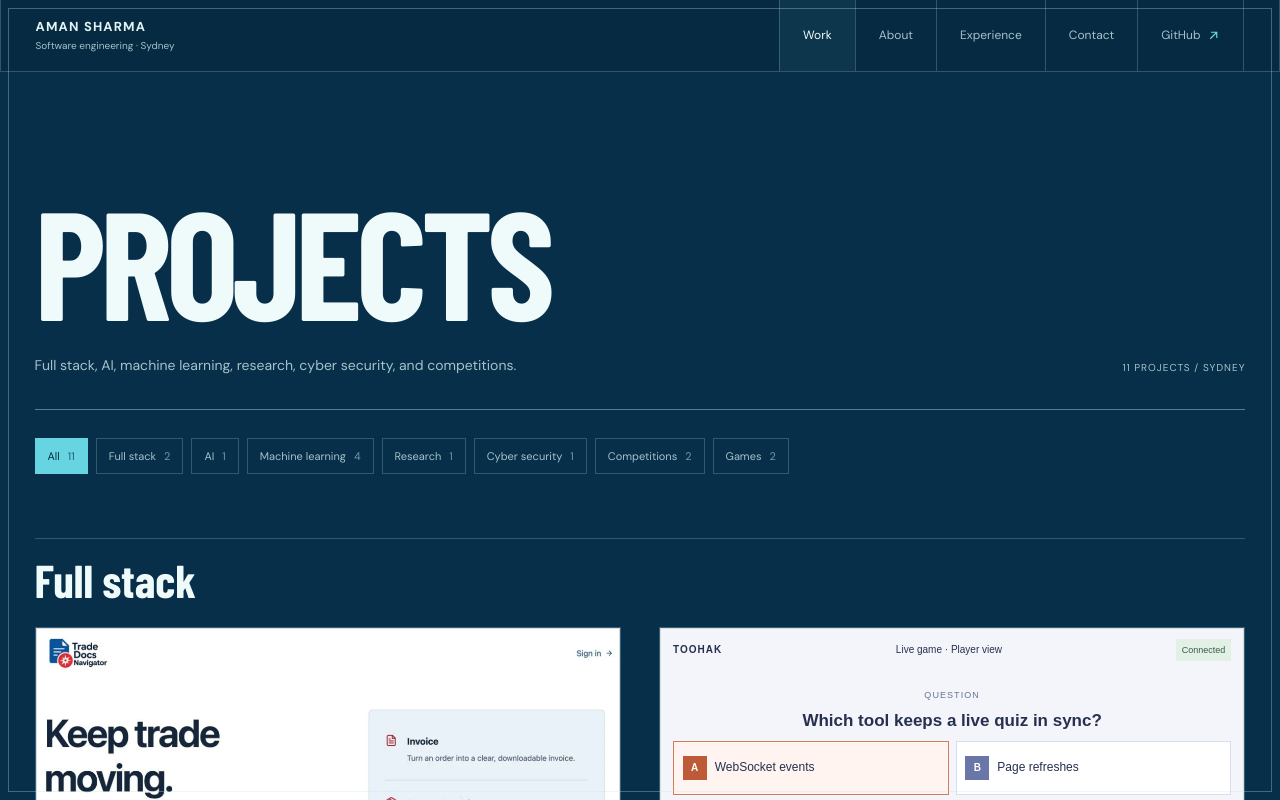
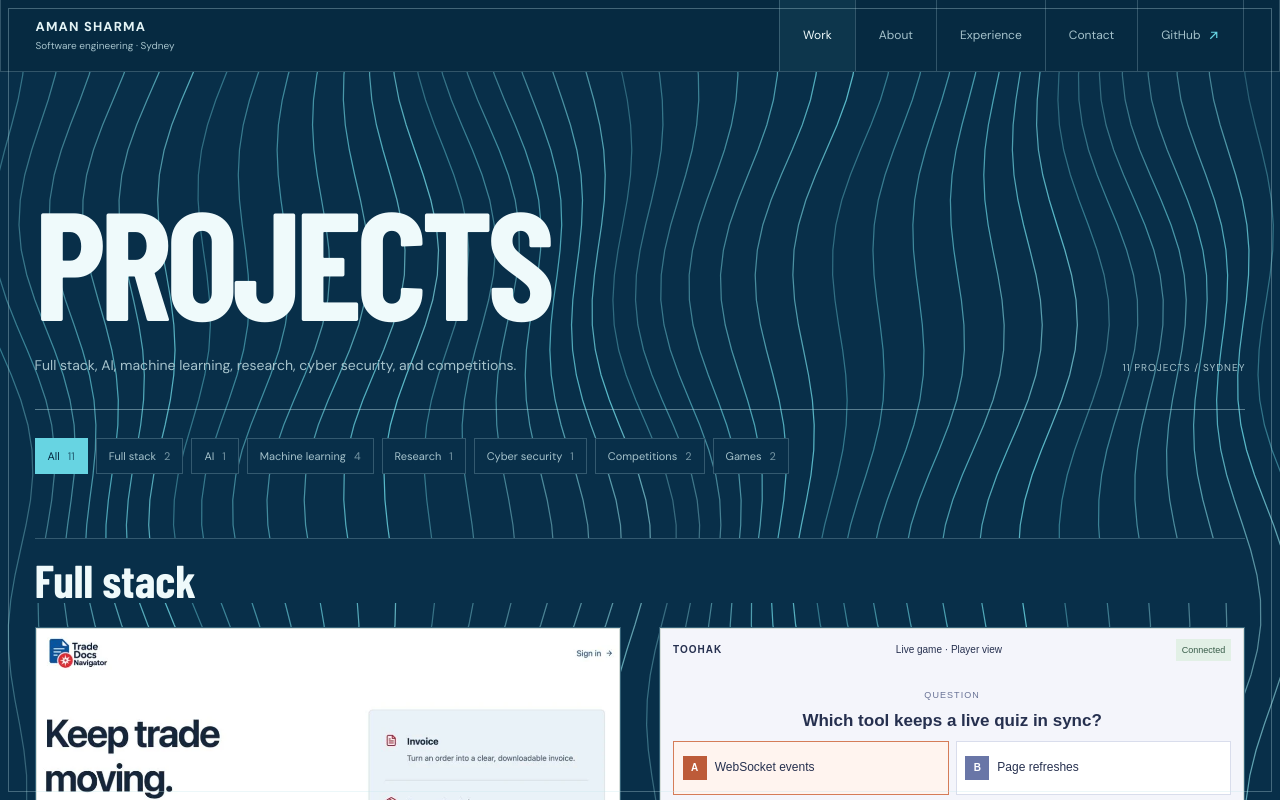
Before and after one commit to amancodeshere/personal-website, a Next.js app: page /projects in a window 1280 px wide. Shown: the top 800 px of the page. Built offline with nearby package versions, Linux system fonts and the light colour scheme; a web font is replaced by a local one.

Commit message:
feat:add a prominent ocean-current backdrop to project indexes

```diff
--- a/src/app/globals.css
+++ b/src/app/globals.css
@@ -215,6 +215,24 @@ svg {
   width: 100%;
   height: 100%;
   touch-action: pan-y;
+}
+.project-index-surface {
+  position: relative;
+  isolation: isolate;
+}
+.project-index-backdrop {
+  position: fixed;
+  z-index: -1;
+  inset: 0;
+  overflow: hidden;
+  pointer-events: none;
+}
+.project-index-backdrop .ocean-field {
+  touch-action: auto;
+}
+.project-index-content {
+  position: relative;
+  z-index: 0;
 }
 .current-lines path,
 .current-lines-fine path {
@@ -445,6 +463,9 @@ svg {
 .project-row-copy {
   padding: 13px 1px 0;
 }
+.catalogue-list .project-row-copy {
+  background: var(--ocean);
+}
 .project-row-meta {
   display: flex;
   gap: 10px;
@@ -640,6 +661,7 @@ svg {
   border-top: 1px solid var(--line);
   color: var(--ice);
   font: 600 clamp(28px, 3.6vw, 48px)/1 var(--display);
+  background: var(--ocean);
 }
 .filter-bar {
   display: flex;
@@ -653,7 +675,7 @@ svg {
   align-items: center;
   padding: 8px 12px;
   border: 1px solid var(--line);
-  background: transparent;
+  background: var(--ocean);
   color: var(--muted);
   font-size: 11px;
   cursor: pointer;
--- a/src/app/projects/games/page.tsx
+++ b/src/app/projects/games/page.tsx
@@ -1,5 +1,6 @@
 import type { Metadata } from "next";
 import Link from "next/link";
+import { ProjectIndexSurface } from "../../../components/projects/ProjectIndexSurface";
 import { ProjectRow } from "../../../components/projects/ProjectRow";
 import { gameProjects } from "../../../content/project-visibility";
 import { projects } from "../../../content/portfolio";
@@ -11,6 +12,7 @@ export const metadata: Metadata = {
 
 export default function GamesPage() {
   return (
+    <ProjectIndexSurface>
       <div className="inner-page frame-x">
         <header className="page-intro">
           <h1>Games</h1>
@@ -34,5 +36,6 @@ export default function GamesPage() {
           </div>
         </section>
       </div>
+    </ProjectIndexSurface>
   );
 }
--- a/src/app/projects/page.tsx
+++ b/src/app/projects/page.tsx
@@ -4,6 +4,7 @@ import {
   gameProjects,
 } from "../../content/project-visibility";
 import { ProjectCatalogue } from "../../components/projects/ProjectCatalogue";
+import { ProjectIndexSurface } from "../../components/projects/ProjectIndexSurface";
 
 export const metadata: Metadata = {
   title: "Projects",
@@ -13,6 +14,7 @@ export const metadata: Metadata = {
 
 export default function ProjectsPage() {
   return (
+    <ProjectIndexSurface>
       <div className="inner-page frame-x">
         <header className="page-intro">
           <h1>Projects</h1>
@@ -29,5 +31,6 @@ export default function ProjectsPage() {
           gameCount={gameProjects.length}
         />
       </div>
+    </ProjectIndexSurface>
   );
 }
--- /dev/null
+++ b/src/components/projects/ProjectIndexSurface.tsx
@@ -0,0 +1,13 @@
+import type { ReactNode } from "react";
+import { OceanField } from "../visual/OceanField";
+
+export function ProjectIndexSurface({ children }: { children: ReactNode }) {
+  return (
+    <div className="project-index-surface">
+      <div className="project-index-backdrop" aria-hidden="true">
+        <OceanField mode="index" />
+      </div>
+      <div className="project-index-content">{children}</div>
+    </div>
+  );
+}
--- a/src/components/visual/OceanField.tsx
+++ b/src/components/visual/OceanField.tsx
@@ -1,21 +1,36 @@
 "use client";
 
-import { useEffect, useMemo, useRef } from "react";
+import { useEffect, useId, useMemo, useRef } from "react";
 
 const WIDTH = 1200;
 const HEIGHT = 430;
 const LINE_COUNT = 61;
 const SAMPLE_COUNT = 25;
+const INDEX_WIDTH = 1200;
+const INDEX_HEIGHT = 800;
+const INDEX_LINE_COUNT = 43;
+const INDEX_SAMPLE_COUNT = 33;
+
+type OceanFieldMode = "hero" | "index";
+
+type OceanGeometry = {
+  width: number;
+  height: number;
+  lineCount: number;
+  sampleCount: number;
+};
 
 function makePath(
   index: number,
   time: number,
   pointer: { x: number; y: number; active: boolean; energy: number },
+  geometry: OceanGeometry,
 ) {
-  const x = (index / (LINE_COUNT - 1)) * WIDTH;
+  const { width, height, lineCount, sampleCount } = geometry;
+  const x = (index / (lineCount - 1)) * width;
   const points: string[] = [];
-  for (let sample = 0; sample < SAMPLE_COUNT; sample += 1) {
-    const y = (sample / (SAMPLE_COUNT - 1)) * HEIGHT;
+  for (let sample = 0; sample < sampleCount; sample += 1) {
+    const y = (sample / (sampleCount - 1)) * height;
     const wave =
       Math.sin(sample * 0.42 + index * 0.24 + time) * 16 +
       Math.sin(sample * 0.15 - index * 0.31 + time * 0.63) * 24;
@@ -38,21 +53,40 @@ function makePath(
   return points.join(" ");
 }
 
-export function OceanField() {
+export function OceanField({ mode = "hero" }: { mode?: OceanFieldMode }) {
+  const gradientId = useId().replace(/:/g, "");
+  const geometry = useMemo<OceanGeometry>(
+    () =>
+      mode === "index"
+        ? {
+            width: INDEX_WIDTH,
+            height: INDEX_HEIGHT,
+            lineCount: INDEX_LINE_COUNT,
+            sampleCount: INDEX_SAMPLE_COUNT,
+          }
+        : {
+            width: WIDTH,
+            height: HEIGHT,
+            lineCount: LINE_COUNT,
+            sampleCount: SAMPLE_COUNT,
+          },
+    [mode],
+  );
+  const interactive = mode === "hero";
   const root = useRef<SVGSVGElement>(null);
   const paths = useRef<(SVGPathElement | null)[]>([]);
   const pointer = useRef({
-    x: WIDTH / 2,
-    y: HEIGHT / 2,
+    x: geometry.width / 2,
+    y: geometry.height / 2,
     active: false,
     energy: 0,
   });
   const initialPaths = useMemo(
     () =>
-      Array.from({ length: LINE_COUNT }, (_, index) =>
-        makePath(index, 0, { x: 0, y: 0, active: false, energy: 0 }),
+      Array.from({ length: geometry.lineCount }, (_, index) =>
+        makePath(index, 0, { x: 0, y: 0, active: false, energy: 0 }, geometry),
       ),
-    [],
+    [geometry.height, geometry.lineCount, geometry.sampleCount, geometry.width],
   );
 
   useEffect(() => {
@@ -74,7 +108,10 @@ export function OceanField() {
         if (pointer.current.energy < 0.008) pointer.current.energy = 0;
         paths.current.forEach((path, index) => {
           if (path)
-            path.setAttribute("d", makePath(index, time, pointer.current));
+            path.setAttribute(
+              "d",
+              makePath(index, time, pointer.current, geometry),
+            );
         });
       }
       frame = requestAnimationFrame(tick);
@@ -115,13 +152,13 @@ export function OceanField() {
       reduced.removeEventListener("change", onMotionPreference);
       if (frame) cancelAnimationFrame(frame);
     };
-  }, []);
+  }, [geometry]);
 
   function move(event: React.PointerEvent<SVGSVGElement>) {
     const rect = event.currentTarget.getBoundingClientRect();
     pointer.current = {
-      x: ((event.clientX - rect.left) / rect.width) * WIDTH,
-      y: ((event.clientY - rect.top) / rect.height) * HEIGHT,
+      x: ((event.clientX - rect.left) / rect.width) * geometry.width,
+      y: ((event.clientY - rect.top) / rect.height) * geometry.height,
       active: true,
       energy: 1,
     };
@@ -135,24 +172,36 @@ export function OceanField() {
     <svg
       ref={root}
       className="ocean-field"
-      viewBox={`0 0 ${WIDTH} ${HEIGHT}`}
-      preserveAspectRatio="xMidYMid slice"
+      viewBox={`0 0 ${geometry.width} ${geometry.height}`}
+      preserveAspectRatio={mode === "index" ? "none" : "xMidYMid slice"}
+      data-ocean-mode={mode}
       aria-hidden="true"
-      onPointerMove={move}
-      onPointerLeave={leave}
+      onPointerMove={interactive ? move : undefined}
+      onPointerLeave={interactive ? leave : undefined}
     >
       <defs>
-        <linearGradient id="current-stroke" x1="0" x2="1" y1="0" y2="1">
-          <stop stopColor="#8fe5ec" stopOpacity=".24" />
-          <stop offset=".48" stopColor="#67d4e2" stopOpacity=".84" />
-          <stop offset="1" stopColor="#b9f1f4" stopOpacity=".28" />
+        <linearGradient id={gradientId} x1="0" x2="1" y1="0" y2="1">
+          <stop
+            stopColor="#8fe5ec"
+            stopOpacity={mode === "index" ? ".48" : ".24"}
+          />
+          <stop
+            offset=".48"
+            stopColor="#67d4e2"
+            stopOpacity={mode === "index" ? ".96" : ".84"}
+          />
+          <stop
+            offset="1"
+            stopColor="#b9f1f4"
+            stopOpacity={mode === "index" ? ".52" : ".28"}
+          />
         </linearGradient>
       </defs>
       <g
         className="current-lines"
         fill="none"
-        stroke="url(#current-stroke)"
-        strokeWidth="1"
+        stroke={`url(#${gradientId})`}
+        strokeWidth={mode === "index" ? "1.25" : "1"}
       >
         {initialPaths.map((path, index) => (
           <path
@@ -161,7 +210,11 @@ export function OceanField() {
               paths.current[index] = element;
             }}
             d={path}
-            opacity={0.23 + (index % 7) * 0.075}
+            opacity={
+              mode === "index"
+                ? 0.48 + (index % 7) * 0.065
+                : 0.23 + (index % 7) * 0.075
+            }
           />
         ))}
       </g>
```
Lines whose indentation alone changed are shown as unchanged.
